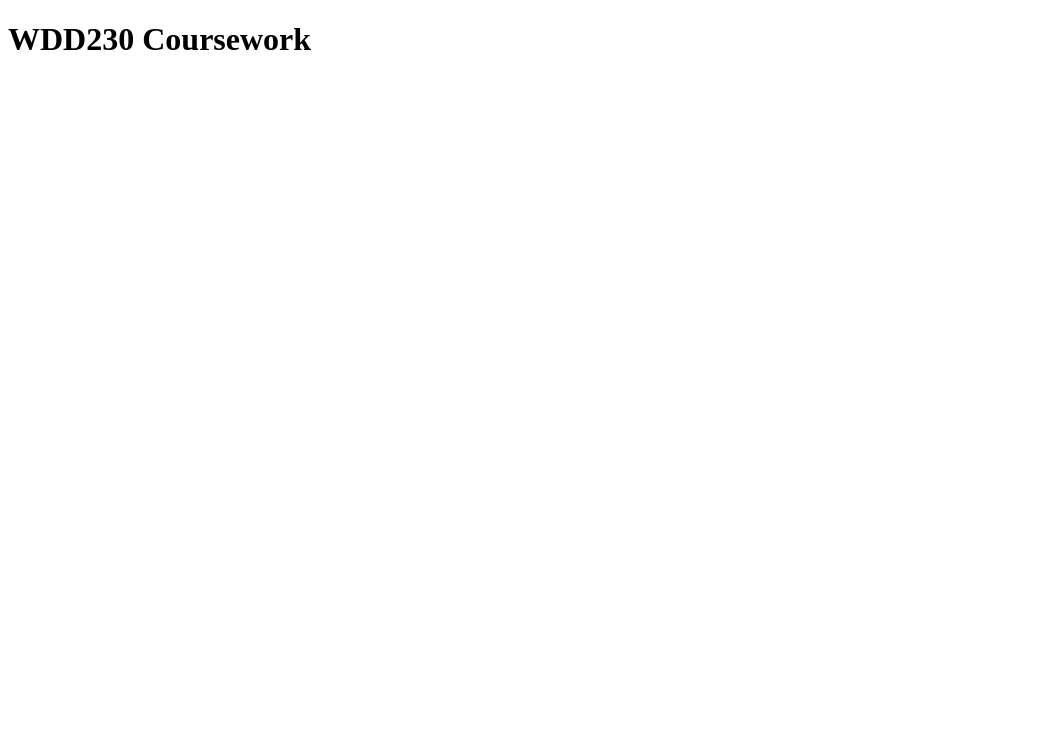
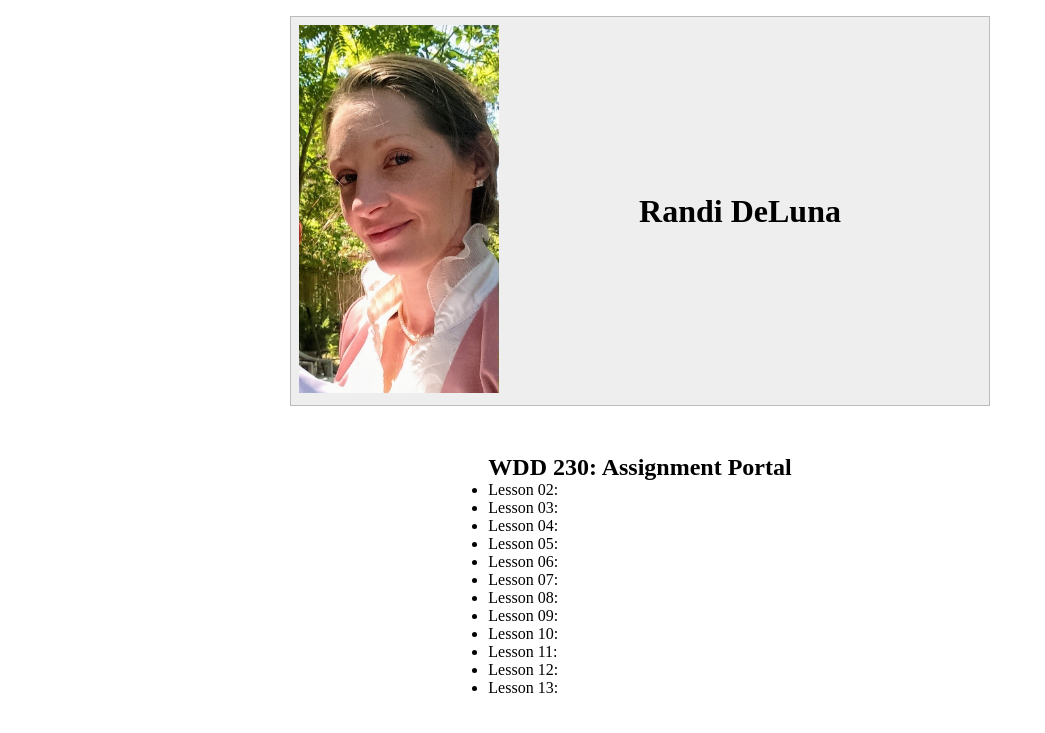
Before and after one commit to rdeluna801/1wdd230, a plain HTML site: page index.html in a window 1280 px wide. Shown: the whole page, without its empty margins (0-1045 px from the left). Drawn offline with Linux system fonts and the light colour scheme.

Commit message:
basics on index page, added image, css

```diff
--- /dev/null
+++ b/css/base.css
@@ -0,0 +1,48 @@
+* {
+    margin: 0;
+    padding: 0;
+    box-sizing: border-box;
+}
+
+body {
+    font-size: 16px;
+}
+
+header, main, footer {
+    max-width: 700px;
+    margin: 0 auto;
+}
+
+header{
+    margin: 1rem auto;
+    border: 1px solid #bbb;
+    padding: .5rem;
+    background-color: #eee;
+    display: grid;
+    grid-template-columns: 200px 1fr;
+    align-items: center;
+    justify-items: center;
+}
+
+header img {
+width: 100%;
+height: auto;
+}
+
+header h1 {
+    padding: 1.5rem;
+    justify-items: center;
+    align-items: center;
+}
+
+body main {
+    display: grid;
+    grid-template-columns: auto;
+    align-items: center;
+    justify-content: space-evenly;
+    padding: 2rem;
+}
+
+h2{
+    align-items: center;
+}
--- a/index.html
+++ b/index.html
@@ -4,10 +4,34 @@
     <meta charset="UTF-8">
     <meta http-equiv="X-UA-Compatible" content="IE=edge">
     <meta name="viewport" content="width=device-width, initial-scale=1.0">
-    <title>WDD230</title>
+    <meta name="description" content="Assignment portal for Randi DeLuna for course WDD230">
+    <title>Randi DeLuna</title>
+    <link rel="stylesheet" href="css/base.css">
 </head>
 <body>
-    <h1>WDD230 Coursework</h1>
+    <header>
+       <picture><img src="images/IMG_20170820_124457648_Original.jpg" alt="picture of Randi"></picture>
+        <h1>Randi DeLuna</h1>
+    </header>
+    <main>
+        <h2>WDD 230: Assignment Portal</h2>
+        <ul>
+            <li>Lesson 02:</li>
+            <li>Lesson 03:</li>
+            <li>Lesson 04:</li>
+            <li>Lesson 05:</li>
+            <li>Lesson 06:</li>
+            <li>Lesson 07:</li>
+            <li>Lesson 08:</li>
+            <li>Lesson 09:</li>
+            <li>Lesson 10:</li>
+            <li>Lesson 11:</li>
+            <li>Lesson 12:</li>
+            <li>Lesson 13:</li>
+        </ul>
+    </main>
+    <footer></footer>
+
 
 
 </body>
```
Also changed, not shown: images/IMG_20170820_124457648_Original.jpg (added).
